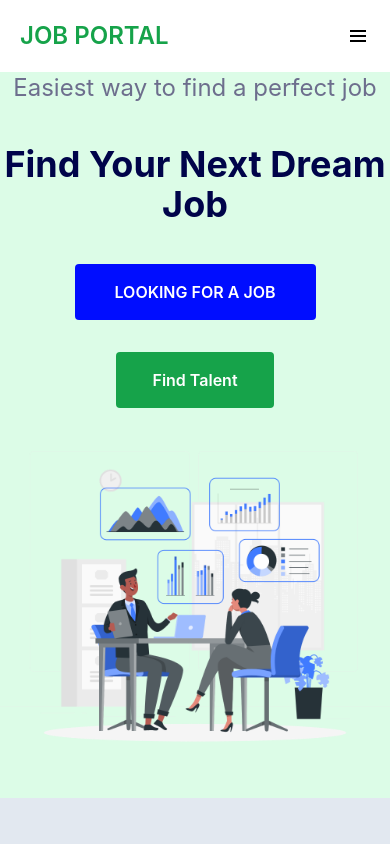
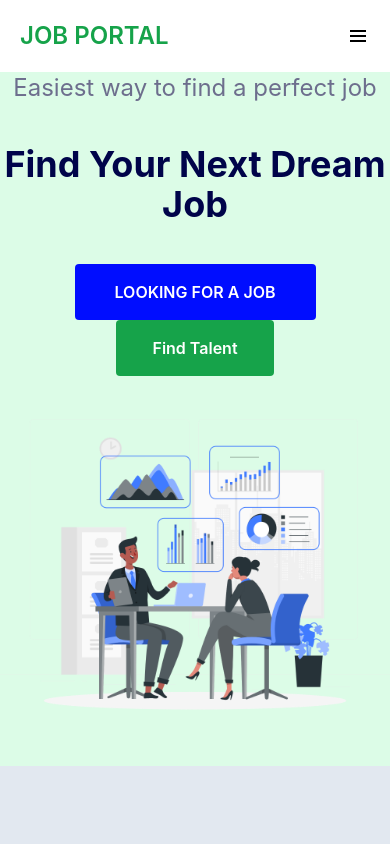
Before and after one commit to Nahid-07/job-portal-website, a React (Create React App) app: page / in a window 390 px wide. Shown: the top 844 px of the page. Built offline with nearby package versions, Linux system fonts and the light colour scheme; no server answers.

Commit message:
responsive banner

```diff
--- a/src/pages/Home-page-content/banner/Banner.js
+++ b/src/pages/Home-page-content/banner/Banner.js
@@ -9,9 +9,13 @@ const Banner = () => {
             <div className='lg:w-1/2 text-center' data-aos="fade-right"  data-aos-duration="2000">
                 <p className='text-[#6D6E8D] text-2xl'>Easiest way to find a perfect job</p>
                 <h1 className='text-4xl lg:text-5xl font-bold text-[#00044A] my-10'>Find Your Next Dream Job</h1>
-                <div className='text-white'>
+                <div className='text-white md:flex justify-evenly items-center'>
+                    <div>
                     <button className='bg-[#000DFF] font-semibold px-10 py-4 rounded'>LOOKING FOR A JOB</button>
-                    <button className='bg-green-600 font-semibold px-9 py-4 md:ml-9 mt-8 lg:mt-0 rounded'>Find Talent</button>
+                    </div>
+                    <div>
+                    <button className='bg-green-600 font-semibold px-9 py-4 rounded'>Find Talent</button>
+                    </div>
                 </div>
             </div>
 
```
